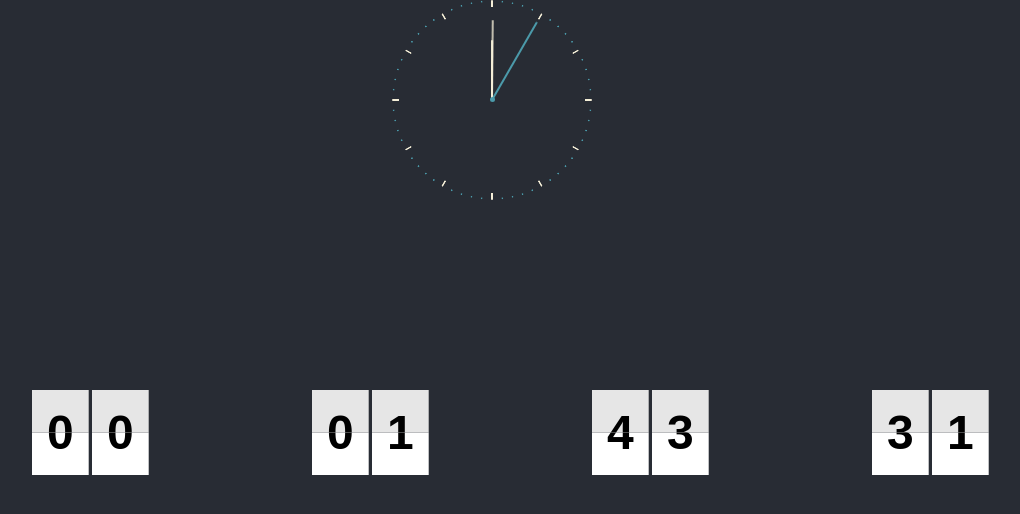
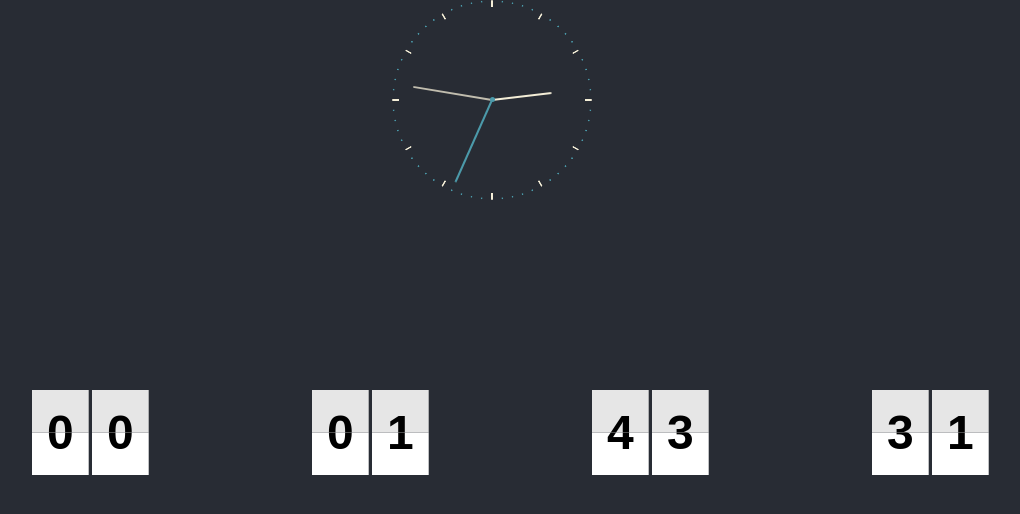
Before and after one commit to pieterdlinde/rr-time-challenge, a React (Create React App) app: page / in a window 1280 px wide. Shown: the top 514 px of the page, without its empty margins (148-1168 px from the left). Built offline with nearby package versions, Linux system fonts and the light colour scheme; the HTML template or start-up script is replaced by a standard one.

Commit message:
WIP - figure out why clock animates twice per second.

```diff
--- a/src/components/Clock.scss
+++ b/src/components/Clock.scss
@@ -43,31 +43,31 @@ p {
       border-radius: 1px;
     }
     &__second {
-      height: (200px / 2) - 10;
+      height: calc(200px / 2) - 10;
       margin-top: 10px;
       background: #4b9aaa;
       animation: time 60s infinite steps(60);
       z-index: 3;
     }
     &__minute {
-      height: (200px / 2) - 20;
+      height: calc(200px / 2) - 20;
       margin-top: 20px;
       opacity: 0.75;
       animation: time 3600s linear infinite;
     }
     &__hour {
-      height: (200px / 2) - 40;
+      height: calc(200px / 2) - 40;
       margin-top: 40px;
       animation: time 43200s linear infinite;
     }
     &__indicator {
-      height: (200px / 2) - 2;
+      height: calc(200px / 2) - 2;
       border-top: 2px solid #4b9aaa;
       background: none;
     }
     &__indicator:nth-of-type(5n) {
       opacity: 1;
-      height: (200px / 2) - 7;
+      height: calc(200px / 2) - 7;
       border-top: 7px solid #f4eed7;
     }
     &__axis {
@@ -77,7 +77,7 @@ p {
       border-radius: 3px;
       position: absolute;
       z-index: 4;
-      top: 200px / 2 - 3;
+      top: calc(200px / 2) - 3;
 
     }
   }
--- a/src/components/Clock.tsx
+++ b/src/components/Clock.tsx
@@ -1,9 +1,11 @@
-import { useEffect, useState } from 'react';
+import { useEffect } from 'react';
 import "./Clock.scss";
 import $ from 'jquery';
 
 function Clock() {
-    //const [date, setDate] = useState(new Date());
+    useEffect(() => {
+      const clock = setInterval(() =>
+      {
         const currentSeconds = getSecondsToday();
         const seconds = (currentSeconds / 60) % 1;
         const minutes = (currentSeconds / 3600) % 1;
@@ -12,12 +14,8 @@ function Clock() {
         setTime(60 * seconds, "second");
         setTime(3600 * minutes, "minute");
         setTime(43200 * hours, "hour");
-
-    useEffect(() => {
-      const clock = setInterval(() => getSecondsToday(), 1000)
-      return function cleanup() {
-        clearInterval(clock)
-      }
+      }, 1000);
+      return () => clearInterval(clock);
     });
 
       return (
```
Lines whose indentation alone changed are shown as unchanged.
